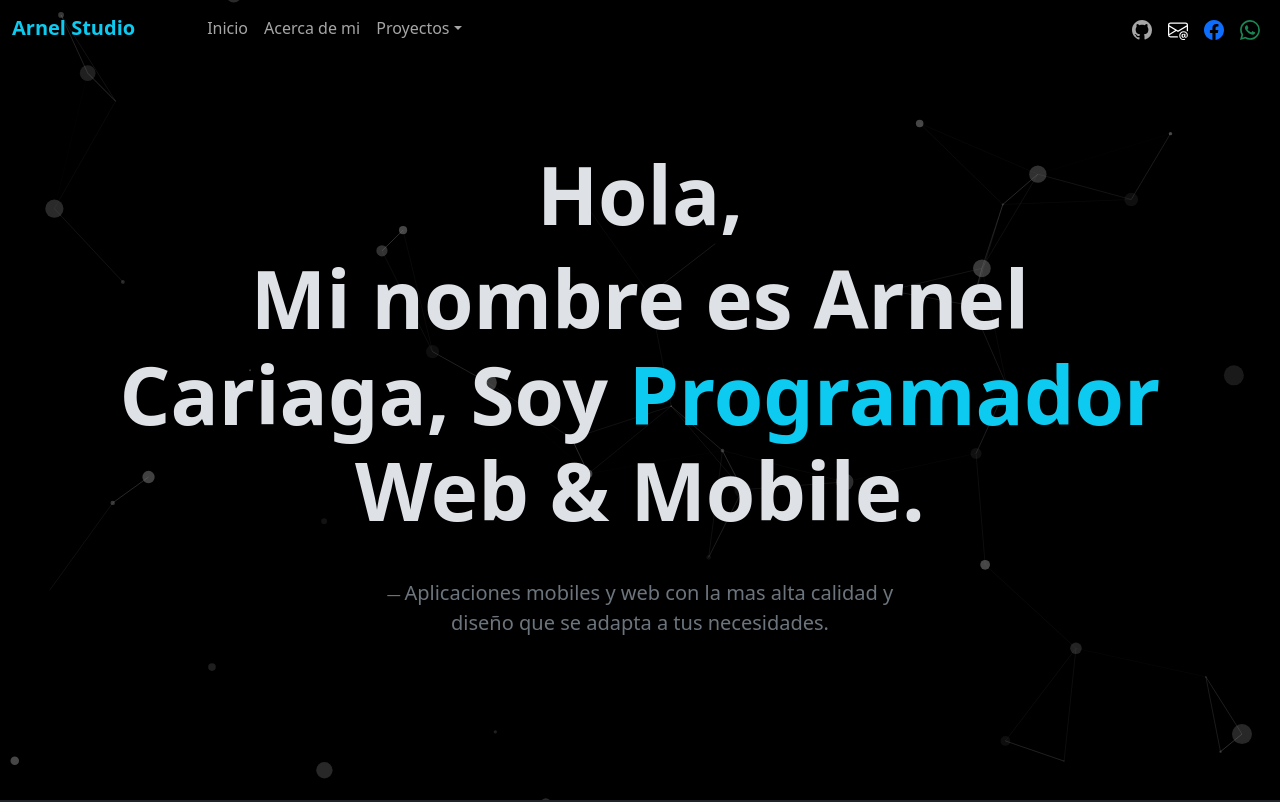
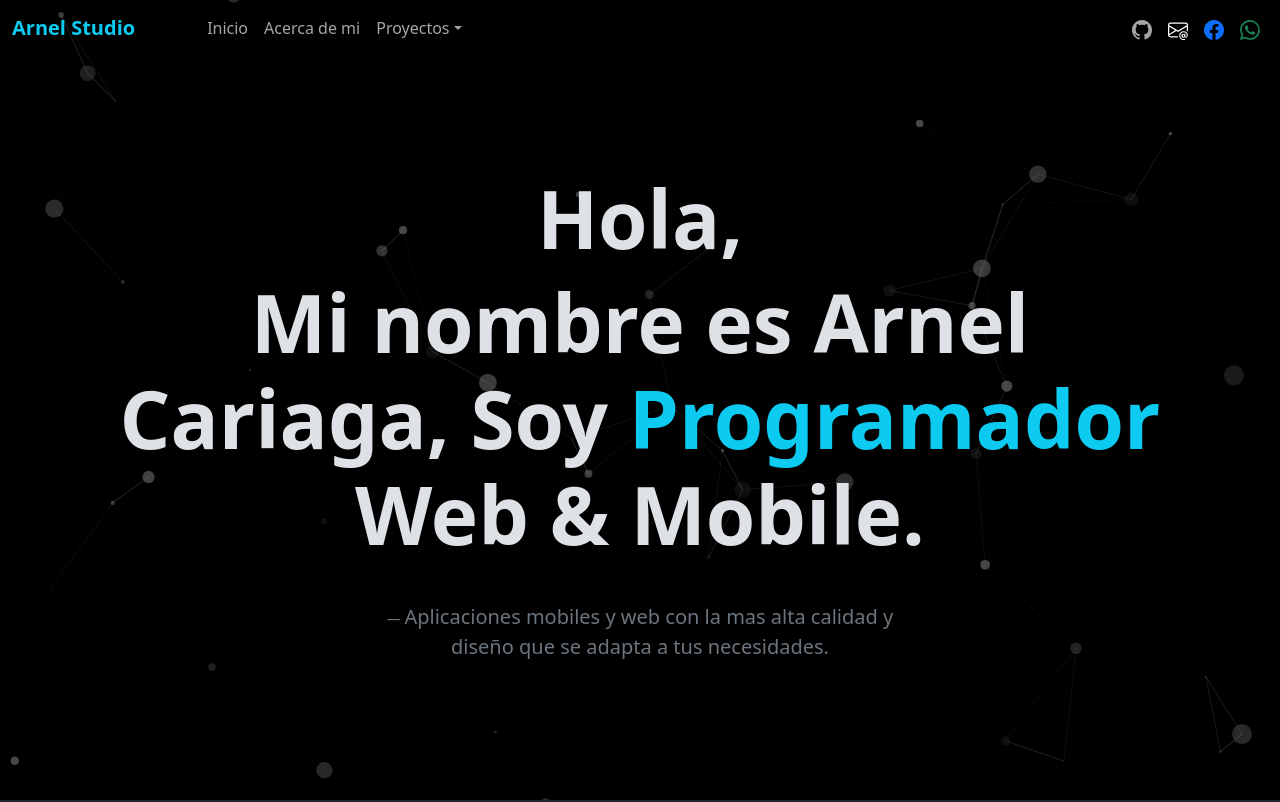
Before and after one commit to arnelcariaga/miportafolio, a Next.js app: page / in a window 1280 px wide. Shown: the top 802 px of the page. Built offline with nearby package versions, Linux system fonts and the light colour scheme.

Commit message:
Some styles for header section

```diff
--- a/components/HomeLayout.jsx
+++ b/components/HomeLayout.jsx
@@ -62,7 +62,7 @@ export default function HomeLayout({ children }) {
             </Row>
 
             <Row className='vh-100 justify-content-center align-items-center'>
-                <Col md={10}>
+                <Col md={10} className="gy-5">
                     <Header devTxtRef={devTxtRef} />
                 </Col>
             </Row>
```
